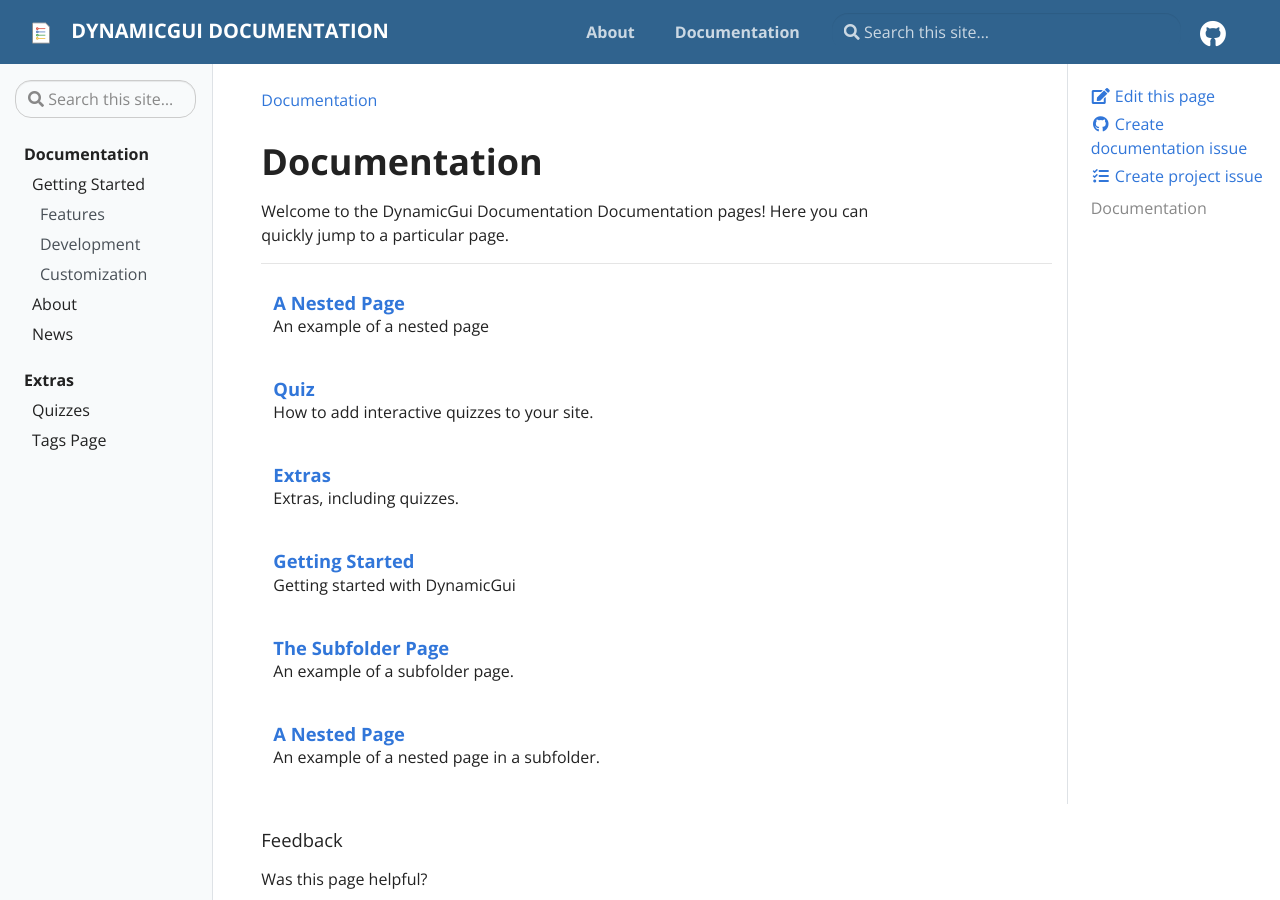
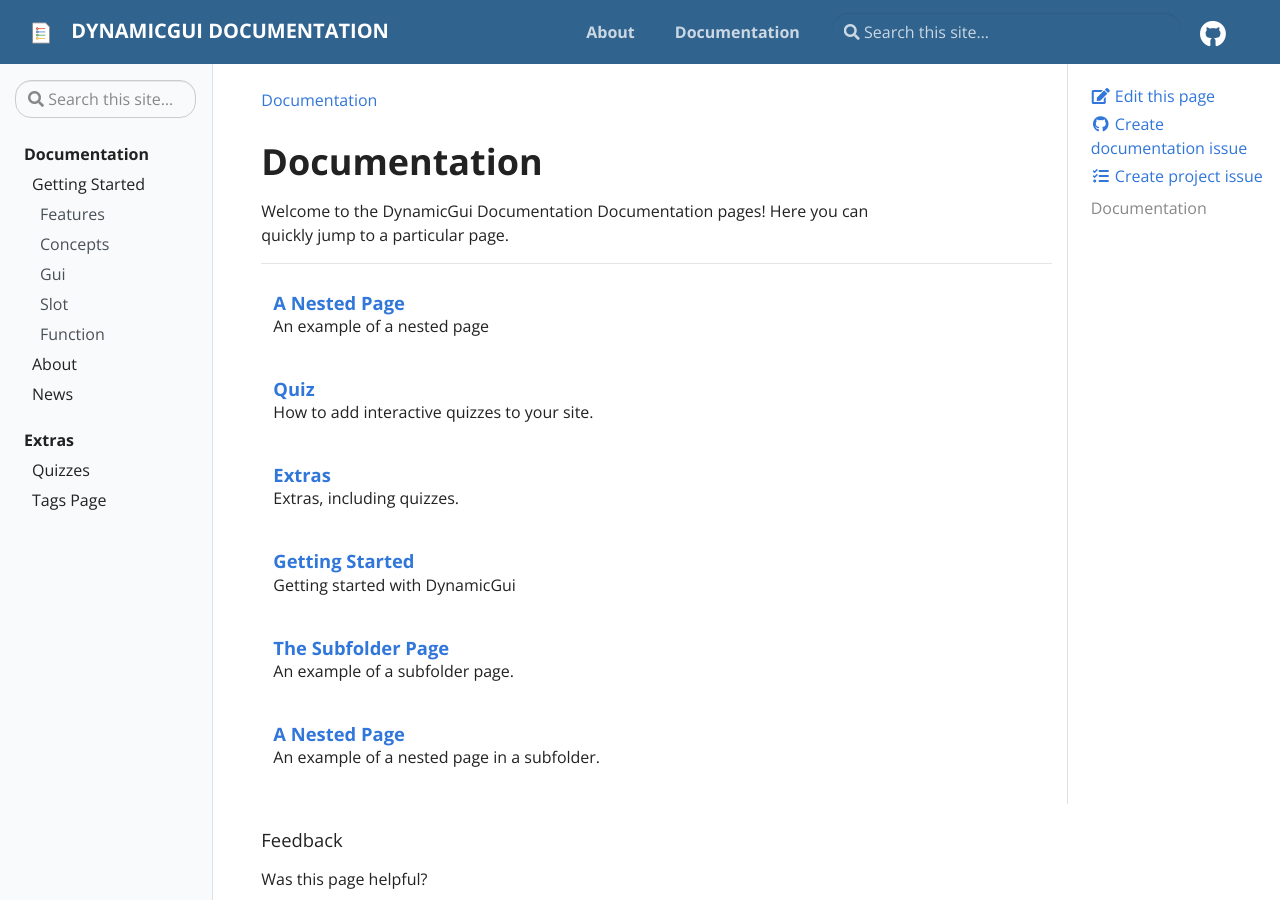
Before and after one commit to dynamicgui/newdocumentation, a Jekyll site: the page built from pages/docs.md, in a window 1280 px wide and 900 px high. Built offline with Jekyll 4.4.1, drawn with Linux system fonts in a browser that asks for light colours.

Commit message:
Trying to fix the navbar

```diff
--- a/_data/toc.yml
+++ b/_data/toc.yml
@@ -5,11 +5,15 @@
       url: "docs/getting-started"
       children:
         - title: Features
-          url: "docs/getting-started#getting-started"
-        - title: Development
-          url: "docs/getting-started#development"
-        - title: Customization
-          url: "docs/getting-started#customization"
+          url: "docs/getting-started#picking-a-configuration-langauge"
+        - title: Concepts
+          url: "docs/getting-started#concepts"
+        - title: Gui
+          url: "docs/getting-started#gui"
+        - title: Slot
+          url: "docs/getting-started#slot"
+        - title: Function
+          url: "docs/getting-started#function"
     - title: "About"
       url: "about"
     - title: "News"
```
